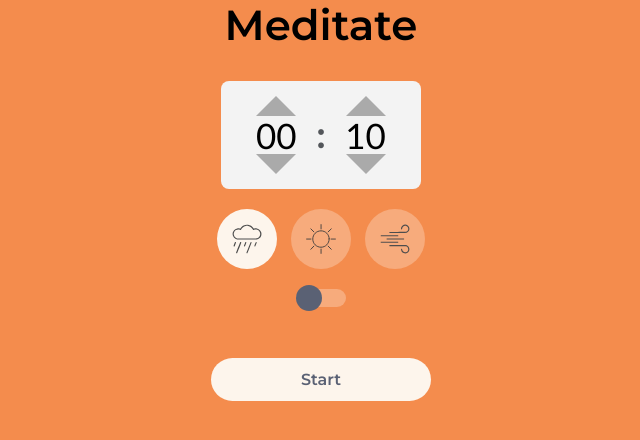
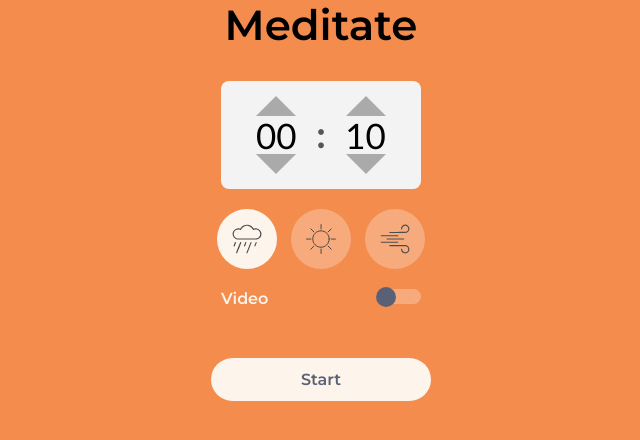
Before and after one commit to NunoGaioPereira/meditation-timer, a PHP site: page / in a window 1280 px wide. Shown: the part 31-471 px from the top of the page, without its empty margins (319-959 px from the left). Run offline with PHP 8.4, Linux system fonts and the light colour scheme.

Commit message:
test: stroke Safari

```diff
--- a/css/meditation.css
+++ b/css/meditation.css
@@ -156,15 +156,25 @@ h3 {
 
 .settings {
     margin: 0 auto;
-    max-width: 600px;
-    text-align: center;
+    max-width: 200px;
+    /*text-align: center;*/
+}
+
+.settings .setting {
+    display: flex;
+    justify-content: space-between;
+}
+
+.settings .setting .setting-title {
+    color: var(--light-contrast);
+    font-weight: 600;
 }
 
 .switch {
   position: relative;
   display: inline-block;
-  width: 50px;
-  height: 18px;
+  width: 45px;
+  height: 15px;
 }
 
 .switch input {
@@ -188,10 +198,10 @@ h3 {
 .slider:before {
   position: absolute;
   content: "";
-  height: 26px;
-  width: 26px;
+  height: 20px;
+  width: 20px;
   left: 0px;
-  bottom: -4px;
+  bottom: -3px;
   background-color: var(--gray);
   -webkit-transition: .3s;
   transition: .3s;
--- a/index.php
+++ b/index.php
@@ -35,10 +35,13 @@
         </div>
 
         <div class="settings">
-            <label class="switch">
-              <input type="checkbox">
-              <span class="slider round"></span>
-            </label>
+            <div class="setting">
+                <span class="setting-title">Video</span>
+                <label class="switch">
+                  <input type="checkbox">
+                  <span class="slider round"></span>
+                </label>
+            </div>
         </div>
 
         <a href="#/" id="start">Start</a>
--- a/js/main.js
+++ b/js/main.js
@@ -150,8 +150,8 @@ const app = () => {
 
 
     // Animate outline
-    outline.style.strokeDasharray = outlineLenght; //Total length // 100 px between each dash
-    outline.style.strokeDashoffset = outlineLenght; // hide
+    outline.style.strokeDasharray = outlineLenght + "px"; //Total length // 100 px between each dash
+    outline.style.strokeDashoffset = outlineLenght + "px"; // hide
 
     // Pick sound
     sounds.forEach(sound =>{
@@ -218,7 +218,7 @@ const app = () => {
 
         // Animate circle
         let progress = outlineLenght - (currentTime / fakeDuration) * outlineLenght;
-        outline.style.strokeDashoffset = progress;
+        outline.style.strokeDashoffset = progress + "px";
 
         // Animate text
         if(seconds == 0) { timeDisplay.textContent = `${minutes}:${seconds}0`; }
```
